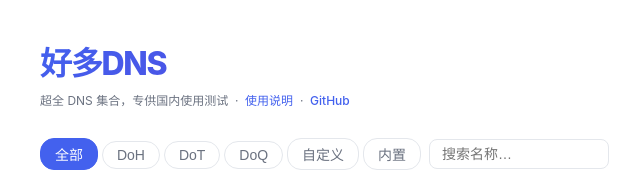
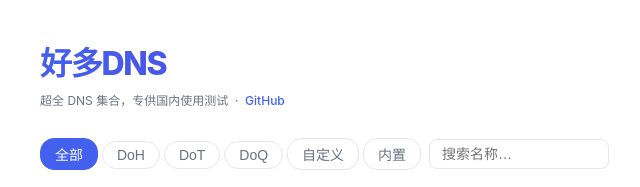
Before and after one commit to songshua295/haoduoDNS, a plain HTML site: page index.html in a window 1280 px wide. Shown: the top 187 px of the page, 0-640 px from the left. Drawn offline with Linux system fonts and the light colour scheme.

Commit message:
docs: 移除index.html里的使用说明链接
删除了页脚中指向README.md的使用说明文本链接，简化页面导航元素

```diff
--- a/index.html
+++ b/index.html
@@ -182,7 +182,7 @@
 
 <div class="hd">
   <h1>好多DNS</h1>
-  <p style="color:#6b7280">超全 DNS 集合，专供国内使用测试 &nbsp;·&nbsp; <a href="README.md">使用说明</a> &nbsp;·&nbsp; <a href="https://github.com/songshua295/haoduoDNS.git" target="_blank">GitHub</a></p>
+  <p style="color:#6b7280">超全 DNS 集合，专供国内使用测试 &nbsp;·&nbsp; <a href="https://github.com/songshua295/haoduoDNS.git" target="_blank">GitHub</a></p>
 </div>
 
 <div class="bar">
```
